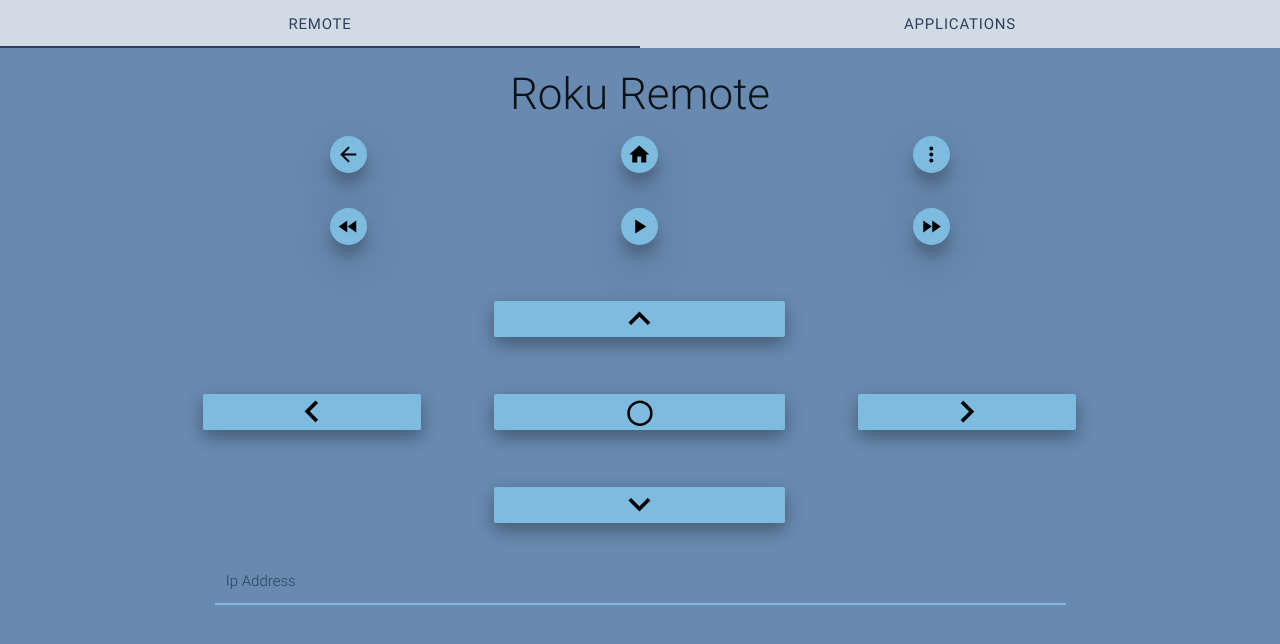
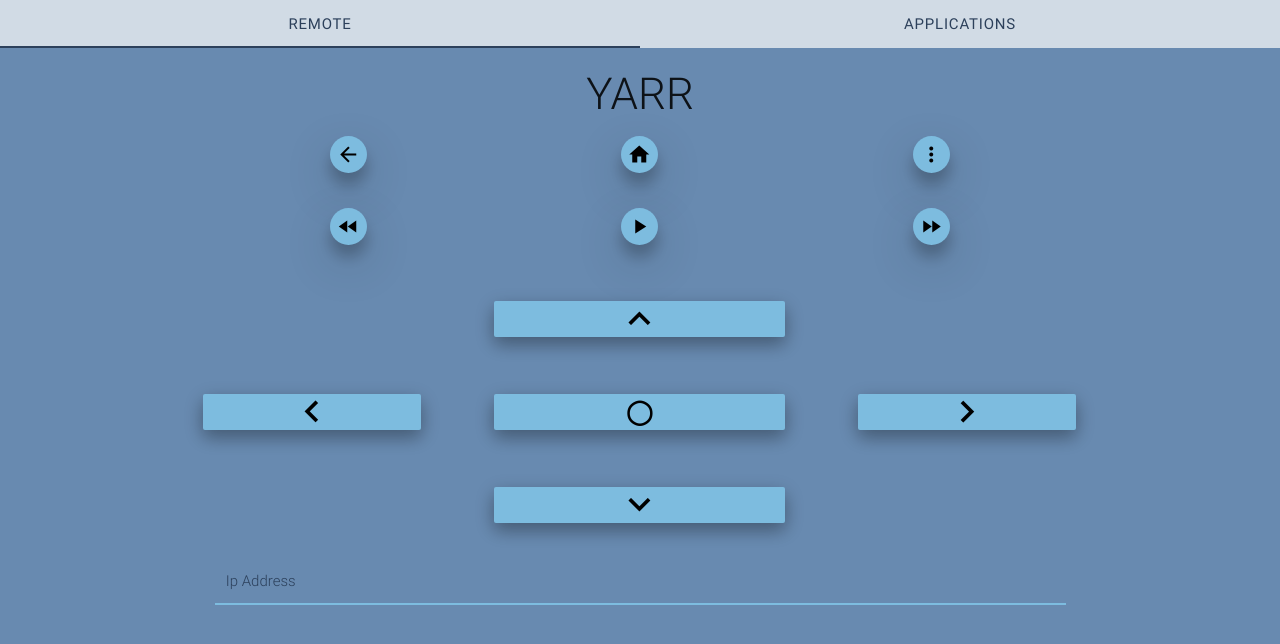
Before and after one commit to john-pettigrew/roku-remote, a browser extension: page remote.html in a window 1280 px wide. Drawn offline with Linux system fonts and the light colour scheme.

Commit message:
Change title on README and remote.

```diff
--- a/remote.html
+++ b/remote.html
@@ -13,7 +13,7 @@
       </ul>
     </div>
     <div id="remote" class="container">
-      <h3 class="title">Roku Remote</h3>
+      <h3 class="title">YARR</h3>
       <div class="row">
         <div class=" col s4">
            <a class="waves-effect waves-light btn btn-floating z-depth-3" id="back-button"><i style="text-align:center; color: black;" class="mdi-navigation-arrow-back"></i></a>
```
Also changed, not shown: README.md.
